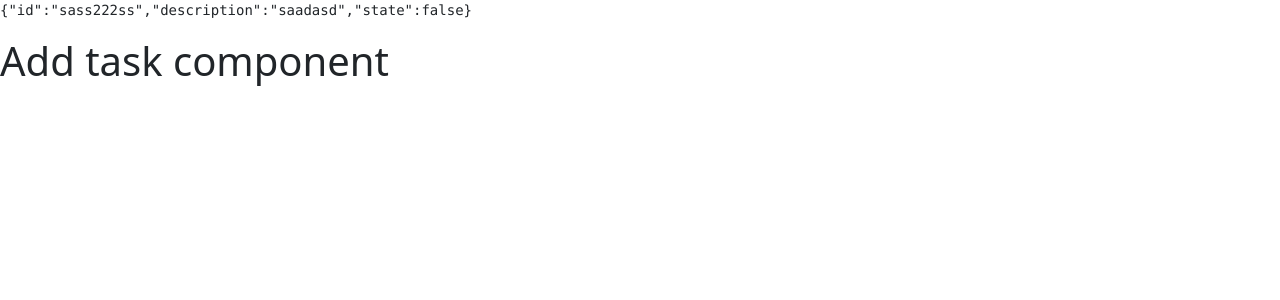
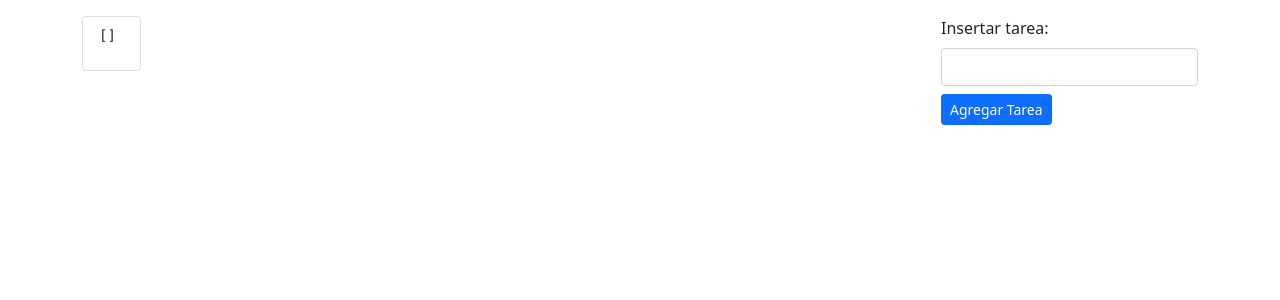
Before and after one commit to afonsecav88/todo-app-react, a React (Vite) app: page / in a window 1280 px wide. Shown: the top 300 px of the page. Built offline with nearby package versions, Linux system fonts and the light colour scheme.

Commit message:
create body of addTask and listTask component

```diff
--- a/src/TodoApp.tsx
+++ b/src/TodoApp.tsx
@@ -5,8 +5,14 @@ import { TodoProvider } from './context/TodoProvider';
 export const TodoApp = () => {
   return (
     <TodoProvider>
-      <ListTask />
-      <AddTask />
+      <div className="col d-flex justify-content-between align-content-around container">
+        <div className="row-md-6">
+          <ListTask />
+        </div>
+        <div className="row-md-6">
+          <AddTask />
+        </div>
+      </div>
     </TodoProvider>
   );
 };
--- a/src/components/AddTask.tsx
+++ b/src/components/AddTask.tsx
@@ -1,7 +1,19 @@
 export const AddTask = () => {
   return (
     <>
-      <h1>Add task component</h1>
+      <form action="" className="mt-3">
+        <label className="mb-2" htmlFor="">
+          Insertar tarea:
+        </label>
+        <br />
+        <input className="form-control mb-2" type="text" />
+        <button
+          className="mb-2 btn btn-primary btn-sm display-6 "
+          type="submit"
+        >
+          Agregar Tarea
+        </button>
+      </form>
     </>
   );
 };
--- a/src/components/ListTask.tsx
+++ b/src/components/ListTask.tsx
@@ -2,7 +2,11 @@ import { Task } from './Task';
 export const ListTask = () => {
   return (
     <>
-      <Task />
+      <ul className="list-group mt-3">
+        <li className="list-group-item ">
+          <Task />
+        </li>
+      </ul>
     </>
   );
 };
--- a/src/context/TodoContext.ts
+++ b/src/context/TodoContext.ts
@@ -1,3 +1,3 @@
 import { createContext } from 'react';
 
-export const TodoContext = createContext({});
+export const TodoContext = createContext([]);
--- a/src/context/TodoProvider.tsx
+++ b/src/context/TodoProvider.tsx
@@ -1,19 +1,6 @@
+import { useState } from 'react';
 import { TodoContext } from './TodoContext';
 
-interface Task {
-  id: string;
-  description: string;
-  state: boolean;
-}
-
-const initialTask: Task = {
-  id: 'sass222ss',
-  description: 'saadasd',
-  state: false,
+export const TodoProvider = ({ children }) => {
+  return <TodoContext.Provider value={[]}>{children}</TodoContext.Provider>;
 };
-
-export const TodoProvider = ({ children }) => {
-  return (
-    <TodoContext.Provider value={initialTask}>{children}</TodoContext.Provider>
-  );
-};
--- /dev/null
+++ b/src/interfaces/Task.ts
@@ -0,0 +1,5 @@
+export interface Task {
+  id: string;
+  description: string;
+  state: boolean;
+}
```
Also changed, not shown: src/reducer/TodoReducer.ts (added, +30 -0 lines).
